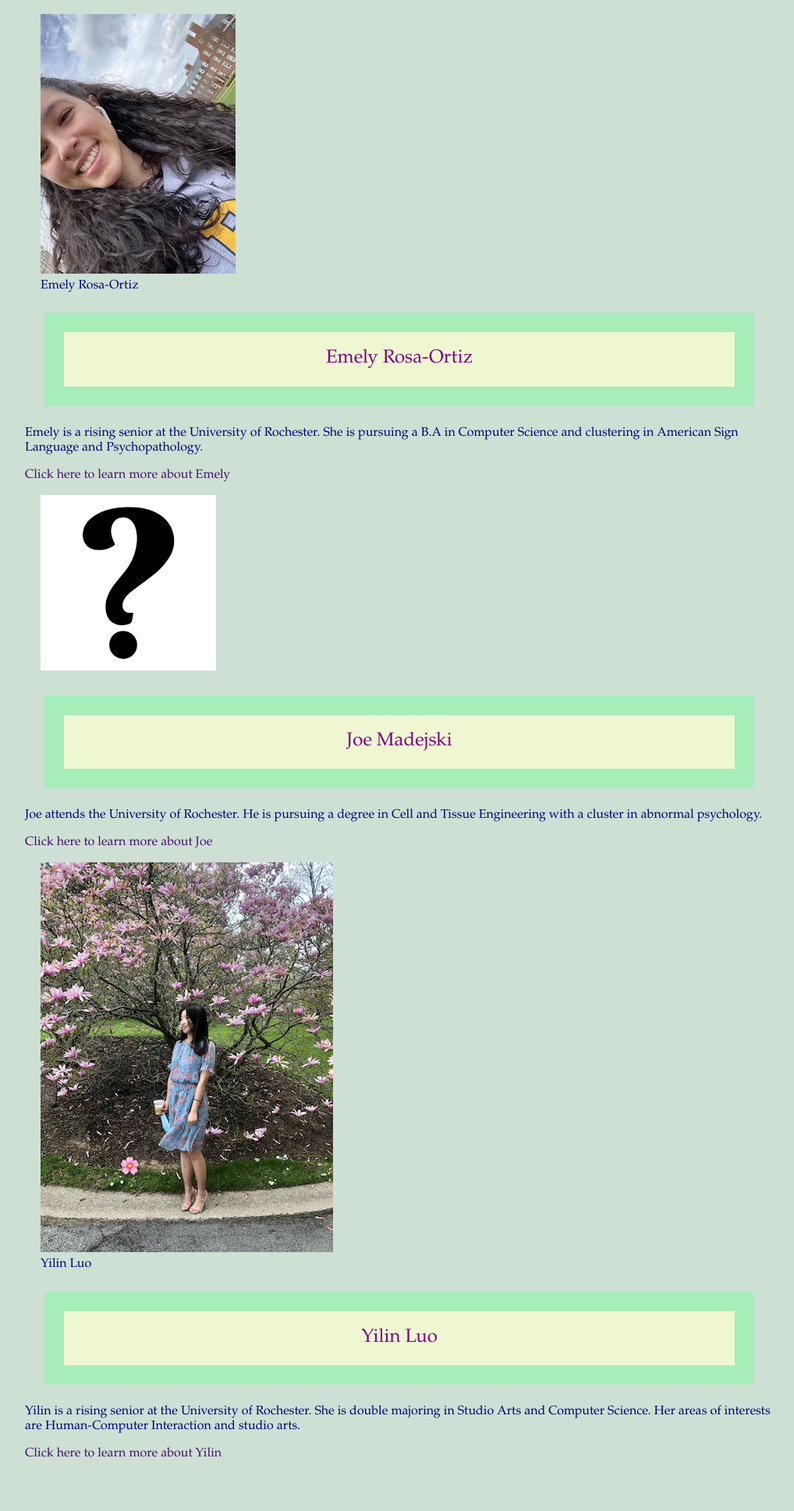
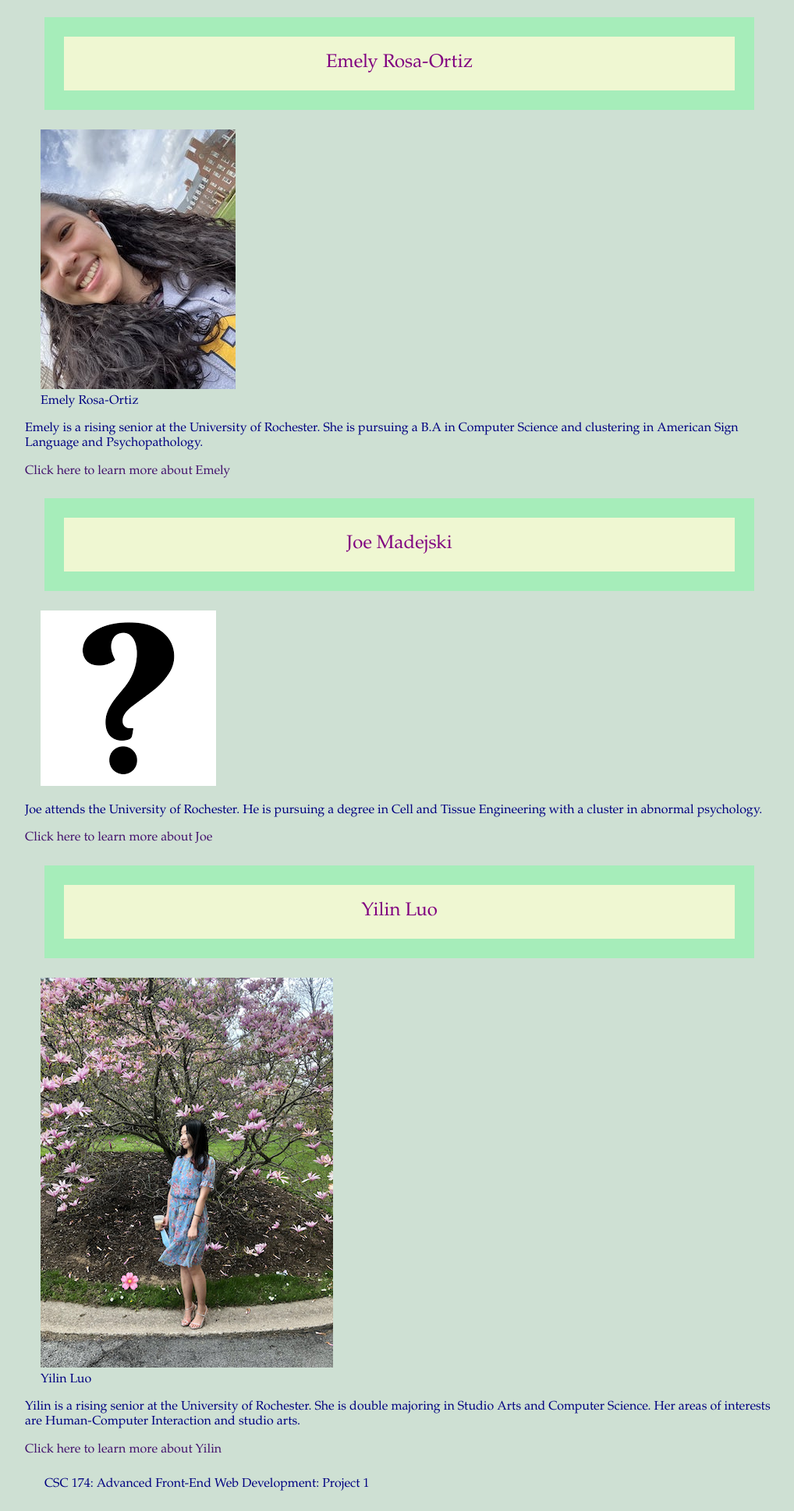
Before and after one commit to JoeMadejski/Project1, a PHP site: page / in a window 1280 px wide. Shown: the part 206-2144 px from the top of the page at 78% size, without its empty margins (128-1146 px from the left). Before the commit the page ends 2075 px from the top, so only its background shows below. Run offline with PHP 8.4, Linux system fonts and the light colour scheme.

Commit message:
Moved h2 above images
also added a footer and margin to the footer

```diff
--- a/css/styles.css
+++ b/css/styles.css
@@ -113,3 +113,7 @@ a:active{
     color: rgb(255, 16, 16);
     font-size: 200%;
 }
+
+footer{
+    margin: 25px;
+}
--- a/index.html
+++ b/index.html
@@ -21,22 +21,22 @@
 			</header>
 			<article>
 				<div>
+					<h2> Emely Rosa-Ortiz </h2>
 					<figure>
 						<img src="images/empic.jpeg" alt="picture of Emely"/>
 						<figcaption>Emely Rosa-Ortiz</figcaption>
 					</figure>
-					<h2> Emely Rosa-Ortiz </h2>
 						<p> Emely is a rising senior at the University of Rochester. She is pursuing a B.A in Computer Science and clustering in American Sign Language and Psychopathology.</p>
 						<a href="page1.html"> Click here to learn more about Emely </a>
 				</div>
 			</article>
 			<article>
 				<div>
+					<h2> Joe Madejski </h2>
 					<figure>
 						<img src="images/q.jpg" alt="question mark"/>
 						<figcaption></figcaption>
 					</figure>
-					<h2> Joe Madejski </h2>
 						<p> Joe attends the University of Rochester. He is pursuing a degree in Cell and Tissue Engineering with a cluster in
 						abnormal psychology.</p>
 						<a href="page2.html"> Click here to learn more about Joe </a>
@@ -45,17 +45,18 @@
 			</article>
 			<article>
 				<div>
+					<h2> Yilin Luo </h2>
 					<figure>
 						<img src="images/yilinluo.jpg" alt="picture of Yilin"/>
 						<figcaption>Yilin Luo</figcaption>
 					</figure>
-					<h2> Yilin Luo </h2>
 						<p> Yilin is a rising senior at the University of Rochester. She is double majoring in Studio Arts and Computer Science.
 						Her areas of interests are Human-Computer Interaction and studio arts. </p>
 						<a href="page3.html"> Click here to learn more about Yilin</a>
 
 				</div>
 			</article>
+			<footer> CSC 174: Advanced Front-End Web Development: Project 1 </footer>
 
 
 		</div>
```
